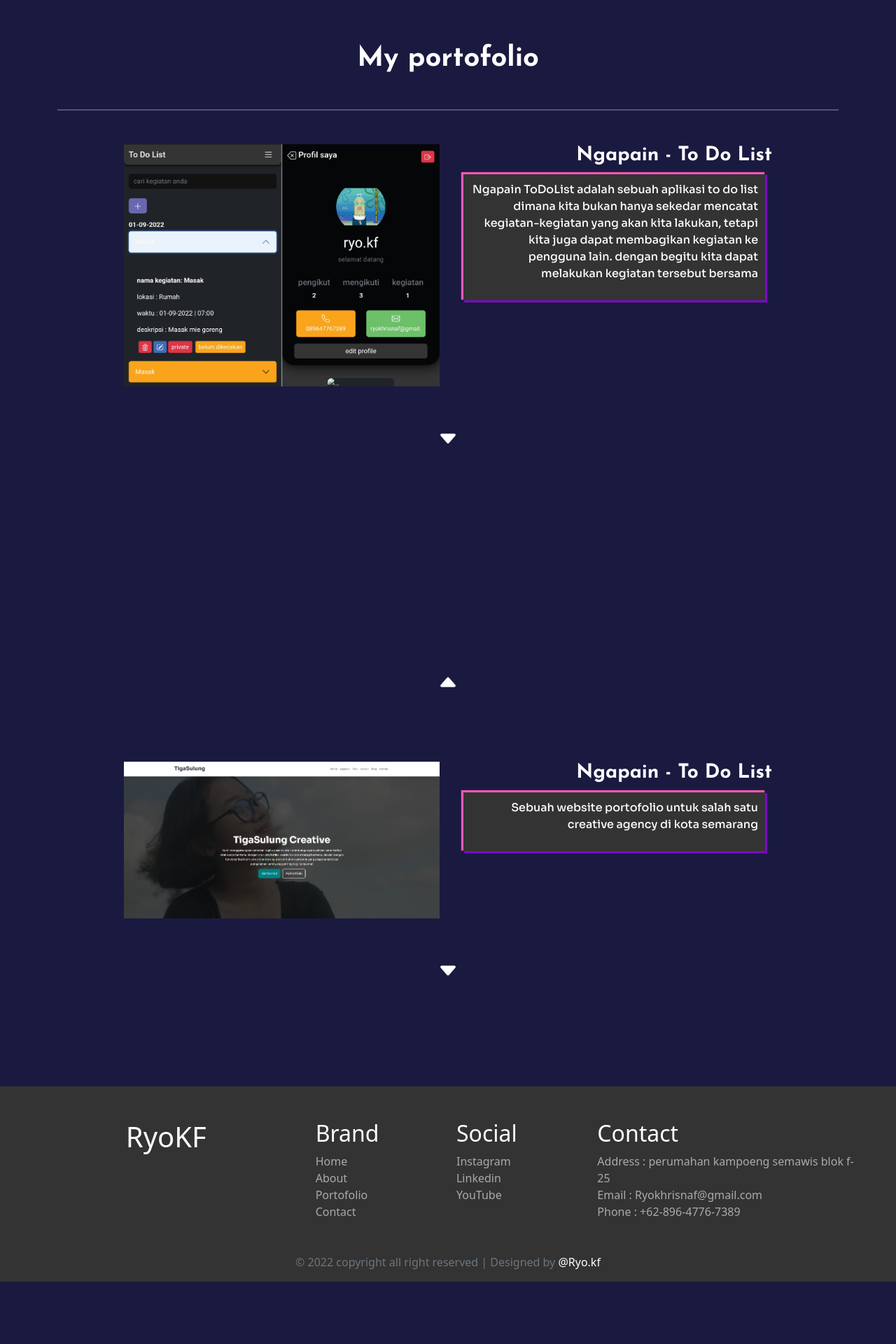
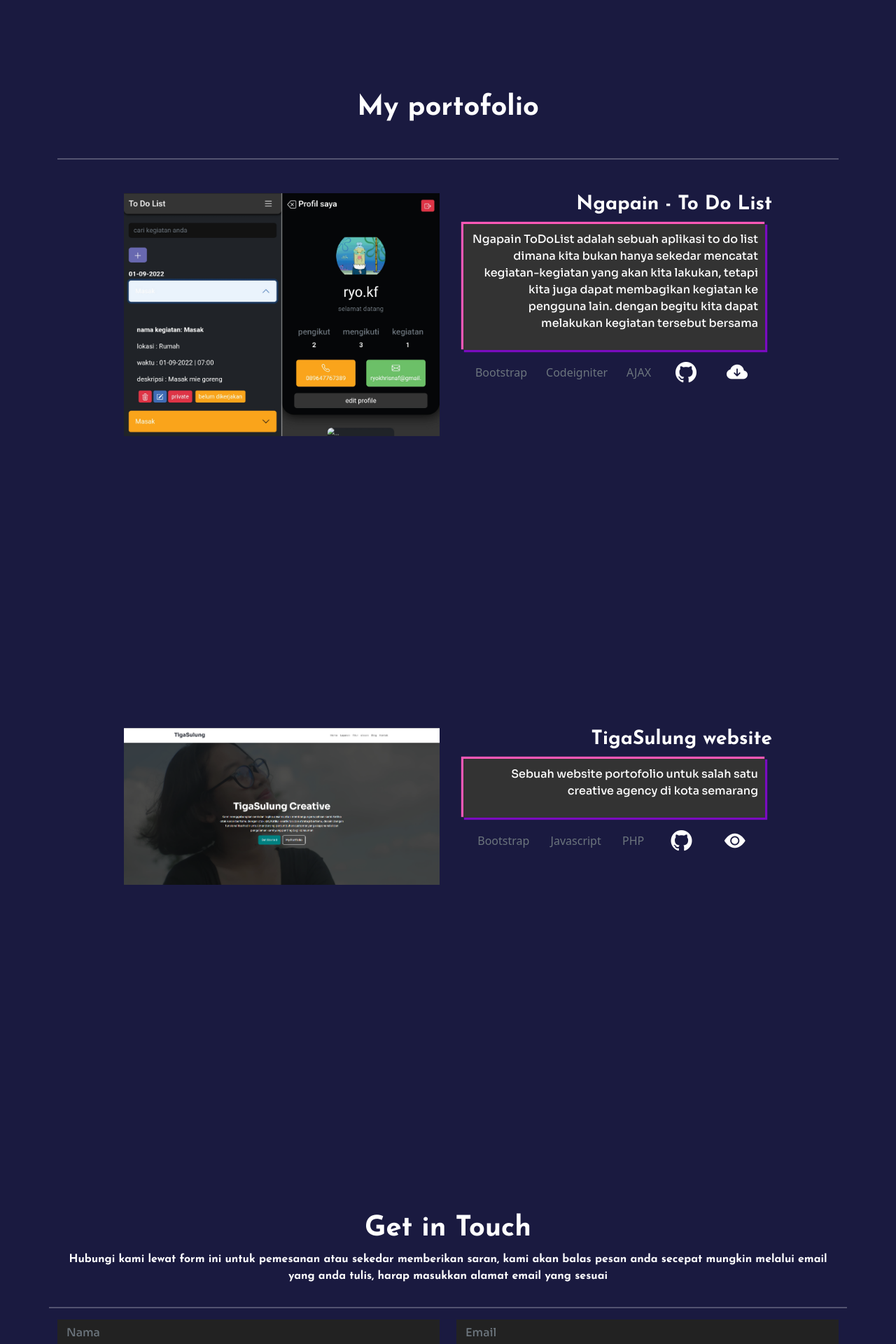
Before and after one commit to ryokf/porto-web, a PHP site: page / in a window 1280 px wide; the page is wider, and only the part inside the window is pictured. Shown: the part 1720-3640 px from the top of that part at 70% size. Before the commit the page ends 3551 px from the top of that part, so only its background shows below. Run offline with PHP 8.4, Linux system fonts and the light colour scheme; some libraries are stand-ins or nearby versions.

Commit message:
Add files via upload

```diff
--- a/index.html
+++ b/index.html
@@ -4,14 +4,16 @@
 <head>
     <meta charset="utf-8">
     <meta name="viewport" content="width=device-width, initial-scale=1">
-    <title>Bootstrap demo</title>
+    <title>RyoKF | Homepage</title>
     <link rel="stylesheet" href="https://cdn.jsdelivr.net/npm/bootstrap-icons@1.9.1/font/bootstrap-icons.css">
     <link href="https://cdn.jsdelivr.net/npm/bootstrap@5.2.2/dist/css/bootstrap.min.css" rel="stylesheet"
         integrity="sha384-Zenh87qX5JnK2Jl0vWa8Ck2rdkQ2Bzep5IDxbcnCeuOxjzrPF/et3URy9Bv1WTRi" crossorigin="anonymous">
+    <link href="https://unpkg.com/aos@2.3.1/dist/aos.css" rel="stylesheet">
     <link rel="stylesheet" href="style/dark.css">
 </head>
 
 <body>
+    <div class="container-scroll">
         <nav class="navbar navbar-expand-lg sticky-top">
             <div class="container">
                 <a class="navbar-brand" href="#">
@@ -30,10 +32,10 @@
                             <a class="nav-link" href="#about">About</a>
                         </li>
                         <li class="nav-item">
-                        <a class="nav-link" href="#portofolio">portofolio</a>
+                            <a class="nav-link" href="#portofolio">Portofolio</a>
                         </li>
                         <li class="nav-item">
-                        <a class="nav-link disabled">Disabled</a>
+                            <a class="nav-link" href="#contact">Contact</a>
                         </li>
                     </ul>
                 </div>
@@ -44,7 +46,7 @@
             <div class="container ">
                 <div class="row">
                     <div class="col-sm-8">
-                    <p class="text-pink">Hi, may name is</p>
+                        <p class="text-pink">Hi, my name is</p>
                         <h1 class="display-2">Ryo Khrisna Fitriawan</h1>
                         <p>Kami menggabungkan seni dan logika desain untuk membangun perusahaan kami. Ketika otak kanan
                             bertemu dengan otak kiri,
@@ -66,19 +68,22 @@
             <div class="container">
                 <div class="row">
                     <div class="col-sm-1"></div>
-                <div class="col-sm-5">
+                    <div class="col-sm-5" data-aos="fade-right" data-aos-duration="1000">
                         <h1 class="text-white">ABOUT ME</h1>
                     </div>
 
                 </div>
                 <div class="row">
                     <div class="col-sm-1"></div>
-                <div class="col-sm-5">
-                    <p>Halo, nama saya adalah Ryo Khrisna Fitriawan dan saya suka membangun sebuah website dan aplikasi
+                    <div class="col-sm-5" data-aos="fade-right" data-aos-duration="1000">
+                        <p>Halo, nama saya adalah Ryo Khrisna Fitriawan dan saya suka membangun sebuah website dan
+                            aplikasi
                             yang indah.
-                        ketertarikan saya pada websit bermula pada tahun 2021 ketika saya memutuskan untuk mendaftar
+                            ketertarikan saya pada websit bermula pada tahun 2021 ketika saya memutuskan untuk
+                            mendaftar
                             kuliah di jurusan teknik
-                        informatika. pada tahun 2021 saya lulus dari jenjang SMA dan memutuskan untuk gap year, pada
+                            informatika. pada tahun 2021 saya lulus dari jenjang SMA dan memutuskan untuk gap year,
+                            pada
                             waktu satu tahun itulah
                             saya belajar otodidak mengenai website</p>
                         <p class="">berikut adalah beberapa teknologi yang sudah saya kuasai : </p>
@@ -97,7 +102,8 @@
                         </div>
                     </div>
                     <div class="col-sm-1"></div>
-                <div class="col-sm-5 d-flex justify-content-center align-items-center my-foto">
+                    <div class="col-sm-5 d-flex justify-content-center align-items-center my-foto" data-aos="zoom-in"
+                        data-aos-duration="1000">
                         <img src="img/myself.JPG" alt="">
                     </div>
                 </div>
@@ -114,65 +120,129 @@
                 </div>
                 <div class="row">
                     <div class="col-sm-1"></div>
-                <div class="col-sm-5">
+                    <div class="col-sm-5" data-aos="zoom-in" data-aos-duration="1000">
                         <img src="img/porto_ngapain.jpg" alt="">
                     </div>
                     <div class="col-sm-5">
                         <h3>Ngapain - To Do List</h3>
                         <div class="capt-porto">
-                        <p>Ngapain ToDoList adalah sebuah aplikasi to do list dimana kita bukan hanya sekedar mencatat
+                            <p data-aos="fade-right" data-aos-duration="1000">Ngapain ToDoList adalah sebuah aplikasi to
+                                do list dimana kita bukan hanya sekedar
+                                mencatat
                                 kegiatan-kegiatan yang akan
-                            kita lakukan, tetapi kita juga dapat membagikan kegiatan ke pengguna lain. dengan begitu
+                                kita lakukan, tetapi kita juga dapat membagikan kegiatan ke pengguna lain. dengan
+                                begitu
                                 kita
                                 dapat melakukan kegiatan
                                 tersebut bersama</p>
                         </div>
+                        <div class="wadah-komponen d-flex justify-content-evenly align-items-center">
+                            <span class="text-secondary">Bootstrap</span>
+                            <span class="text-secondary">Codeigniter</span>
+                            <span class="text-secondary">AJAX</span>
+                            <a href="https://github.com/ryokf/Ngapain-ToDoList" target="_blank"> <i
+                                    class="bi bi-github komponen mx-2"></i></a>
+                            <a href="https://drive.google.com/file/d/1fxI1y6ShL6VsNShZwn6nA_VxmAB-gQYl/view?usp=sharing"
+                                target="_blank">
+                                <i class="bi bi-cloud-arrow-down-fill komponen mx-2"></i></a>
                         </div>
                     </div>
-            <div class="row text-center my-5 panah-bawah">
-                <a href="#portofolio2"> <i class="bi bi-caret-down-fill"></i></a>
                 </div>
             </div>
         </div>
 
         <div id="portofolio2" class="vh-100 d-flex align-items-center">
             <div class="container">
-            <div class="row text-center my-5 py-5 panah-bawah">
-                <a href="#portofolio"> <i class="bi bi-caret-up-fill"></i></a>
-            </div>
                 <div class="row">
                     <div class="col-sm-1"></div>
-                <div class="col-sm-5">
+                    <div class="col-sm-5" data-aos="zoom-in" data-aos-duration="1000">
                         <img src="img/porto_tigasulung.png" alt="">
                     </div>
                     <div class="col-sm-5">
-                    <h3>Ngapain - To Do List</h3>
+                        <h3>TigaSulung website</h3>
                         <div class="capt-porto">
-                        <p>Sebuah website portofolio untuk salah satu creative agency di kota semarang</p>
+                            <p data-aos="fade-right" data-aos-duration="1000">Sebuah website portofolio untuk salah satu
+                                creative agency di kota semarang</p>
+                        </div>
+                        <div class="wadah-komponen d-flex justify-content-evenly align-items-center">
+                            <span class="text-secondary">Bootstrap</span>
+                            <span class="text-secondary">Javascript</span>
+                            <span class="text-secondary">PHP</span>
+                            <a href="https://github.com/ryokf/Ngapain-ToDoList" target="_blank"> <i
+                                    class="bi bi-github komponen mx-2"></i></a>
+                            <a href="http://TigaSulung.epizy.com" target="_blank">
+                                <i class="bi bi-eye-fill komponen mx-2"></i></a>
                         </div>
                     </div>
                 </div>
-            <div class="row text-center my-5">
-                <a href="#portofolio2" class="panah-bawah"> <i class="bi bi-caret-down-fill"></i></a>
             </div>
+        </div>
+
+        <div id="contact" class="d-flex align-items-center vh-100">
+            <div class="container">
+                <div class="row">
+                    <h1 class="text-center">Get in Touch</h1>
+                    <p class="text-center">Hubungi kami lewat form ini untuk pemesanan atau sekedar memberikan saran,
+                        kami akan balas pesan
+                        anda secepat mungkin
+                        melalui email yang anda tulis, harap masukkan alamat email yang sesuai</p>
+                    <hr class="my-3">
+                </div>
+                <form action="">
+                    <div class="row">
+                        <div class="col-sm-6">
+                            <div class="mb-4">
+                                <input type="text" class="form-control" id="nama" placeholder="Nama">
+                            </div>
+                        </div>
+                        <div class="col-sm-6">
+                            <div class="mb-4">
+                                <input type="email" class="form-control" id="email" placeholder="Email">
+                            </div>
+                        </div>
+                    </div>
+                    <div class="row">
+                        <div class="col-sm-12">
+                            <div class="">
+                                <input type="email" class="form-control" id="exampleInputEmail1" placeholder="subjek">
+                            </div>
+                        </div>
+                    </div>
+                    <div class="row">
+                        <div class="col-sm-12">
+                            <div class="form-floating my-4">
+                                <textarea class="form-control" placeholder="Leave a comment here" id="floatingTextarea2"
+                                    style="height: 100px"></textarea>
+                                <label for="floatingTextarea2 text-secondary">Isi pesan</label>
+                            </div>
+                        </div>
+                    </div>
+                    <div class="row">
+                        <div class="col-sm-12">
+                            <button type="submit" class="btn btn-outline-pink btn-100">Submit</button>
+                        </div>
+                    </div>
+                </form>
             </div>
         </div>
 
         <footer id="footer">
             <div class="row p-5">
-            <div class="col-sm-4 text-center">
+                <div class="col-sm-1"></div>
+                <div class="col-sm-2 mb-3">
                     <h1 class="text-white">RyoKF</h1>
                 </div>
-            <div class="col-sm-2">
+                <div class="col-sm-1"></div>
+                <div class="col-sm-2 my-3">
                     <div>
-                    <h2 class="text-white ">Brand</h2>
+                        <h2 class="text-white">Brand</h2>
                         <div><a href="">Home</a></div>
                         <div><a href="">About</a></div>
                         <div><a href="">Portofolio</a></div>
                         <div><a href="">Contact</a></div>
                     </div>
                 </div>
-            <div class="col-sm-2">
+                <div class="col-sm-2 my-3">
                     <div>
                         <h2 class="text-white ">Social</h2>
                         <div><a href="">Instagram</a></div>
@@ -180,7 +250,7 @@
                         <div><a href="">YouTube</a></div>
                     </div>
                 </div>
-            <div class="col-sm-4">
+                <div class="col-sm-2 my-3">
                     <div>
                         <h2 class="text-white ">Contact</h2>
                         <div><a href="">Address : perumahan kampoeng semawis blok f-25</a></div>
@@ -194,7 +264,7 @@
                         href="https://instagram.com/ryo.kf" class="text-white">@Ryo.kf</a> </p>
             </div>
         </footer>
-
+    </div>
     <img src="img/star1.png" alt="" class="img-star1">
     <img src="img/star1.png" alt="" class="img-star2">
     <img src="img/star1.png" alt="" class="img-star3">
@@ -204,28 +274,19 @@
     <img src="img/comet1.png" alt="" class="img-comet2">
     <img src="img/moon1.png" alt="" class="img-planet">
 
+    <a class="pindah-atas"><i class="bi bi-caret-up-fill pindah-slide up"></i></a>
+    <a class="pindah-bawah"><i class="bi bi-caret-down-fill pindah-slide down"></i></a>
+
+    <script src="https://unpkg.com/aos@2.3.1/dist/aos.js"></script>
+    <script>
+        AOS.init();
+    </script>
     <script src="https://cdn.jsdelivr.net/npm/bootstrap@5.2.2/dist/js/bootstrap.bundle.min.js"
         integrity="sha384-OERcA2EqjJCMA+/3y+gxIOqMEjwtxJY7qPCqsdltbNJuaOe923+mo//f6V8Qbsw3"
         crossorigin="anonymous"></script>
 
     <script src="https://cdnjs.cloudflare.com/ajax/libs/gsap/3.11.3/gsap.min.js"></script>
-    <script>
-        let moon = document.querySelector("#home .klik-img");
-        moon.addEventListener('click', function () {
-            console.log('hai');
-        })
-
-        let body = document.querySelector('body');
-        body.addEventListener('scroll', function () {
-            console.log('hai');
-        })
-        gsap.from('#home .img-moon', { duration: 10, rotate: 360, repeat: -1, ease: "none" });
-        gsap.from('#home .img-cloud1', { duration: 1, y: 10, repeat: -1, ease: "none", yoyo: true });
-        gsap.from('.img-planet', { duration: 15, rotate: -360, repeat: -1, ease: "none" });
-        gsap.from('.panah-bawah', { duration: 1, y: 10, repeat: -1, ease: "none", yoyo: true });
-
-
-    </script>
+    <script src="js/script.js"></script>
 </body>
 
 </html>
--- a/style/dark.css
+++ b/style/dark.css
@@ -58,7 +65,7 @@
 body{
     background-color: #1A1A40;
     width: 100% !important;
-    overflow: hidden;
+    overflow-x: hidden;
 }
 
 .navbar h2,
@@ -176,13 +188,59 @@ body{
         -2px -2px 1px 1px var(--color1);
 }
 
+#portofolio .wadah-komponen,
+#portofolio2 .wadah-komponen{
+    text-align: right;
+}
+
+#contact{
+    margin-bottom: 100px;
+}
+
+#contact h1,
+#contact p{
+    color: white;
+    font-family: var(--font);
+    font-weight: 700;
+}
+
+#contact hr{
+    border: 1px solid white;
+}
+
+#contact input,
+#contact textarea{
+    border-radius: 0 !important;
+    background-color: #222;
+    border: 1px solid #222;
+    color: white !important;
+    font-family: var(--font2);
+}
+
+#contact label{
+    color: #777;
+    font-family: var(--font2);
+}
+
 #footer{
     background-color: #333;
+}
+
+#footer h1,
+#footer h2{
+    font-family: var(--font);
+    font-weight: 700;
+}
+
+#footer p{
+    font-family: var(--font2);
+    font-weight: 400;
 }
 
 #footer a{
     text-decoration: none;
     color: var(--color-secondary);
+    font-family: var(--font2);
 }
 
 /* object */
```
Also changed, not shown: other parts of style/dark.css (+94 -4 lines), js/script.js (added, +37 -0 lines). Lines whose indentation alone changed are shown as unchanged.
